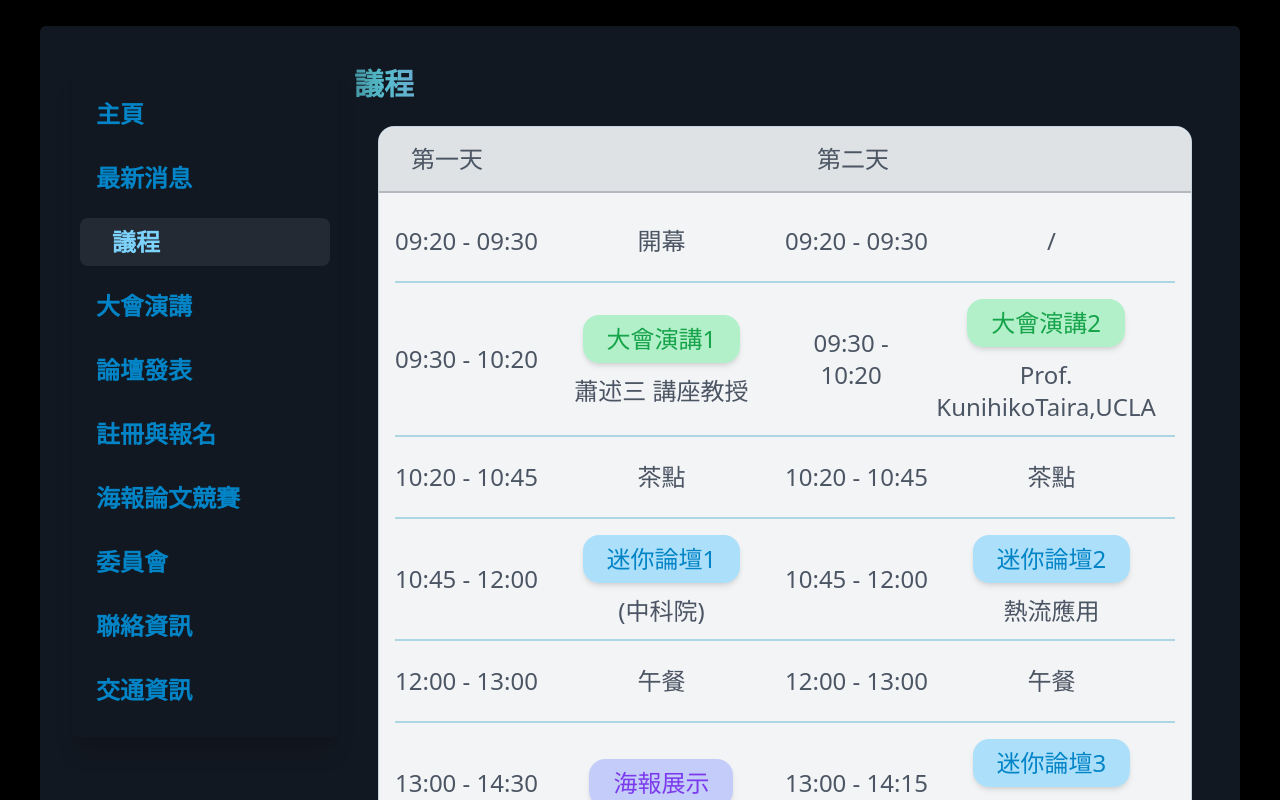
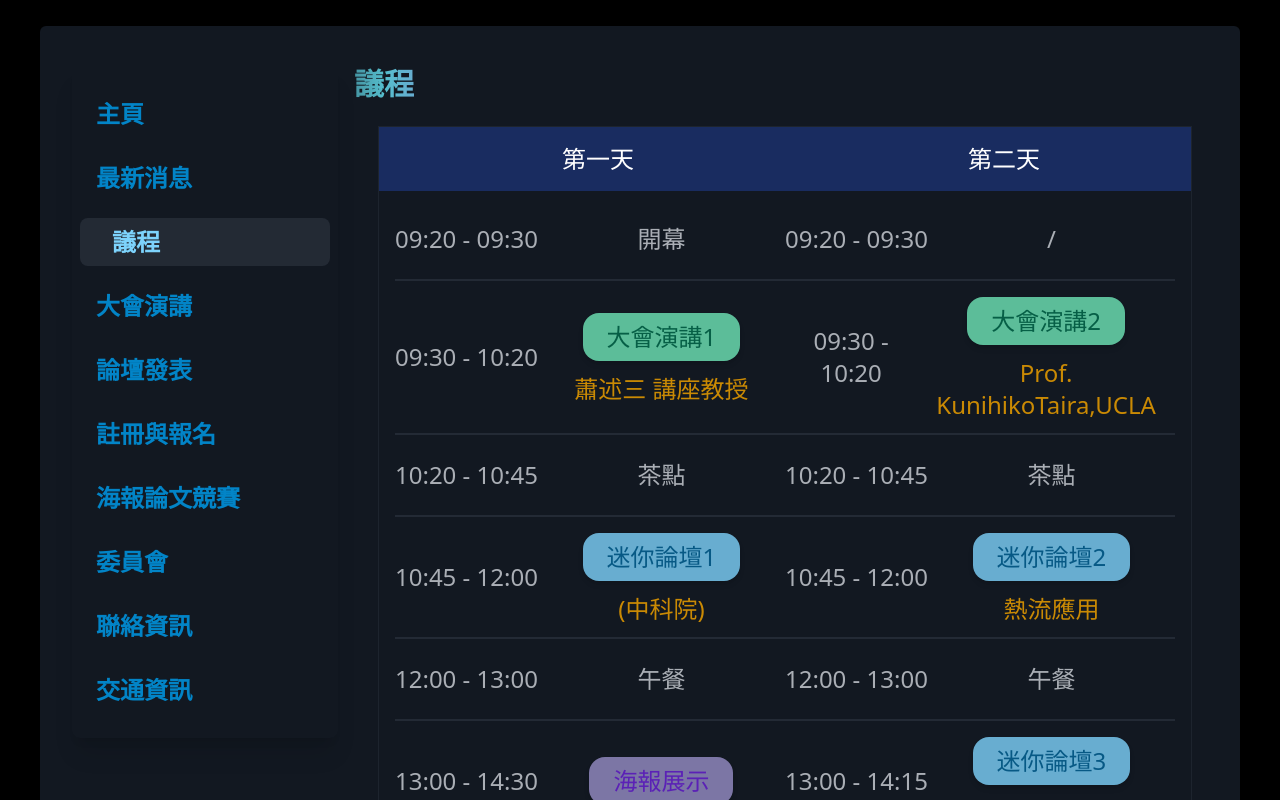
Before and after one commit to OwLu0905/fluid, a Next.js app: page /agenda in a window 1280 px wide. Shown: the part 400-1200 px from the top of the page. Built offline with nearby package versions, Linux system fonts and the light colour scheme.

Commit message:
to dark mode table

```diff
--- a/src/view/agenda/Table.tsx
+++ b/src/view/agenda/Table.tsx
@@ -7,9 +7,9 @@ type AgendaPageProps = {
 
 const tagStyle = {
   0: "",
-  1: "bg-green-300/60 text-green-600 shadow-md",
-  2: "bg-sky-300/60 text-sky-600  shadow-md",
-  3: "bg-indigo-300/60 text-violet-600 shadow-md",
+  1: "bg-emerald-300/80 text-emerald-800 shadow-md",
+  2: "bg-sky-300/80 text-sky-800  shadow-md",
+  3: "bg-violet-300/60 text-violet-800 shadow-md",
 };
 
 type AgendaTableListType = {
@@ -186,7 +186,7 @@ const AgendaTable = (props: AgendaPageProps) => {
                     "w-full rounded-sm py-2.5 px-6 text-sm font-medium leading-5 ",
                     "",
                     selected
-                      ? "border-none bg-gradient-to-r from-cyan-600 to-blue-500 text-gray-100 shadow-md shadow-gray-600 outline-none  "
+                      ? "border-none bg-gradient-to-r from-cyan-600 to-blue-500 text-gray-100 outline-none  "
                       : " bg-gradient-to-r from-gray-300/80 to-slate-400 text-sky-900 ring-1 ring-blue-900/80"
                   )
                 }
@@ -204,14 +204,14 @@ const AgendaTable = (props: AgendaPageProps) => {
                     return (
                       <div
                         key={item.time + item.content}
-                        className="flex flex-row border-b-2 border-cyan-600/30 bg-gray-100 sm:flex-row"
+                        className="flex flex-row border-b-2 border-gray-600/30 bg-transparent last:border-none sm:flex-row"
                       >
-                        <time className="flex w-[5rem] flex-col whitespace-nowrap  bg-gray-300/60 py-1 text-center text-base text-gray-600 xs:w-[10rem] xs:flex-row xs:items-center xs:justify-center xs:text-lg ">
+                        <time className="flex w-[5rem] flex-col whitespace-nowrap  bg-gray-800/60  py-1 text-center text-base text-gray-300/80  xs:w-[10rem] xs:flex-row xs:items-center xs:justify-center xs:text-lg ">
                           <span className="">{item.time.split("-")[0]}</span>
                           <span className="text-sm xs:mx-2">-</span>
                           <span>{item.time.split("-")[1]}</span>
                         </time>
-                        <div className="my-0 flex grow flex-col items-center justify-center text-base text-gray-600 xs:my-2 sm:flex-row sm:text-xl">
+                        <div className="my-0 flex grow flex-col items-center justify-center text-base text-gray-300/80 xs:my-2 sm:flex-row sm:text-xl">
                           <p
                             className={classNames(
                               `mx-auto inline-block rounded-2xl px-4 py-1`,
@@ -223,7 +223,7 @@ const AgendaTable = (props: AgendaPageProps) => {
                             {item.content}
                           </p>
                           {item?.annotation && (
-                            <p className="py-1 text-center text-sm font-light xs:text-lg">
+                            <p className="py-1 text-center text-sm font-light text-yellow-600  xs:text-lg">
                               {item?.annotation ?? ""}
                             </p>
                           )}
@@ -239,14 +239,14 @@ const AgendaTable = (props: AgendaPageProps) => {
       </div>
       <div className="hidden w-full sm:flex">
         <div className="w-full  xl:mx-10">
-          <div className="-mx-4 flex flex-col rounded-2xl border border-sky-800/20 bg-gray-100">
-            <div className="flex w-full flex-row">
+          <div className="-mx-4 flex flex-col border border-gray-600/20 bg-transparent">
+            <div className="flex w-full flex-row space-x-0">
               {agendaPCTable.name.map((name, index) => {
                 return (
                   <time
                     key={name}
-                    className={`w-1/2 border-b-2 border-slate-900/20 bg-gray-300/60 py-2 pl-4 text-start text-xl text-gray-600 lg:py-4 lg:pl-8  xl:text-2xl ${
-                      index === 0 ? " rounded-tl-2xl" : " rounded-tr-2xl"
+                    className={`w-1/2 border-b-2 border-none border-gray-900/20 bg-blue-900/60  py-2  pl-4 text-center text-xl text-white  lg:py-4 lg:pl-8  xl:text-2xl ${
+                      index === 0 ? " " : " "
                     }`}
                   >
                     {name}
@@ -254,7 +254,7 @@ const AgendaTable = (props: AgendaPageProps) => {
                 );
               })}
             </div>
-            <div className="flex flex-col px-4 py-2 text-center text-base text-gray-600 ">
+            <div className="flex flex-col px-4 py-2 text-center text-base text-gray-300/80 ">
               {agendaPCTable.list.map(
                 (
                   list: Array<{
@@ -270,7 +270,7 @@ const AgendaTable = (props: AgendaPageProps) => {
                   return (
                     <div
                       key={index}
-                      className="flex border-b-2 border-cyan-600/30 last:border-none"
+                      className="flex border-b-2 border-gray-600/30 last:border-none"
                     >
                       <div className="flex w-1/2 text-xl xl:text-2xl">
                         <p className="flex items-center">{list[0].time}</p>
@@ -286,7 +286,7 @@ const AgendaTable = (props: AgendaPageProps) => {
                             {list[0].content}
                           </h4>
                           {list[0]?.annotation && (
-                            <p className="my-1 font-light">
+                            <p className="my-1 font-light text-yellow-600">
                               {list[0]?.annotation ?? ""}
                             </p>
                           )}
@@ -306,7 +306,7 @@ const AgendaTable = (props: AgendaPageProps) => {
                             {list[1].content}
                           </h4>
                           {list[1]?.annotation && (
-                            <p className="my-1 font-light">
+                            <p className="my-1 font-light text-yellow-600">
                               {list[1]?.annotation ?? ""}
                             </p>
                           )}
```
